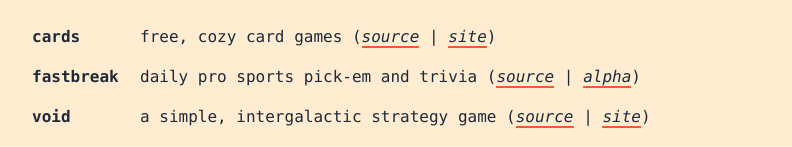
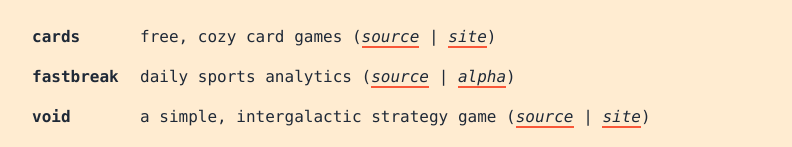
Before and after one commit to joe307bad/joebad.com, a Next.js app: page / in a window 1280 px wide. Shown: the part 385-532 px from the top of the page, without its empty margins (224-1016 px from the left). Built offline with nearby package versions, Linux system fonts and the light colour scheme; no server answers.

Commit message:
Changing description of fastbreak

```diff
--- a/src/app/page.tsx
+++ b/src/app/page.tsx
@@ -151,7 +151,7 @@ export default async function Index() {
     },
     {
       title: "fastbreak",
-      description: "daily pro sports pick-em and trivia",
+      description: "daily sports analytics",
       links: [
         { label: "source", href: "https://github.com/joe307bad/fastbreak" },
         { label: "alpha", href: "https://github.com/joe307bad/fastbreak/releases" },
```
